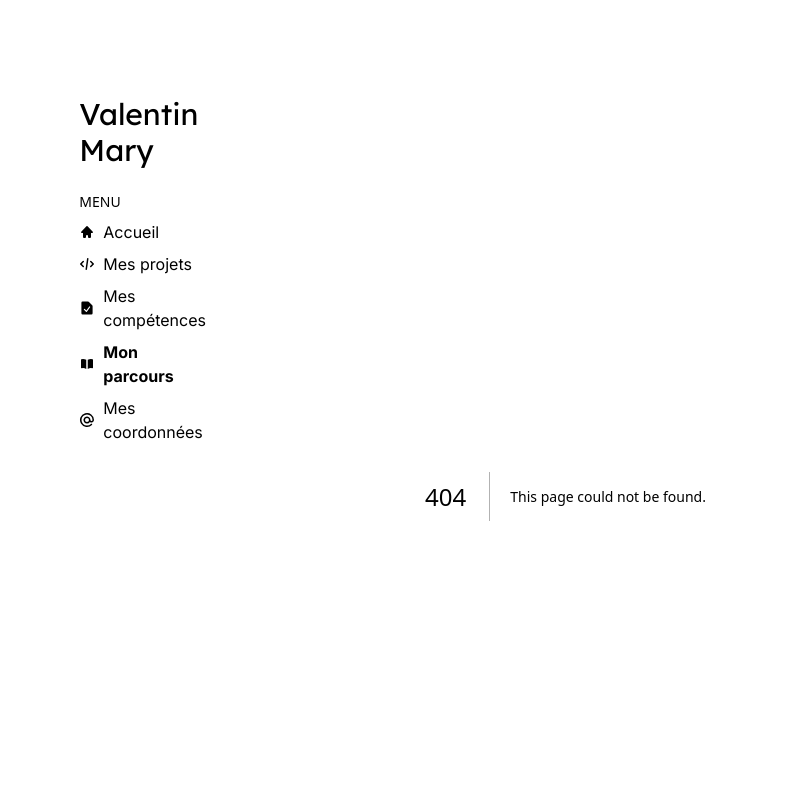
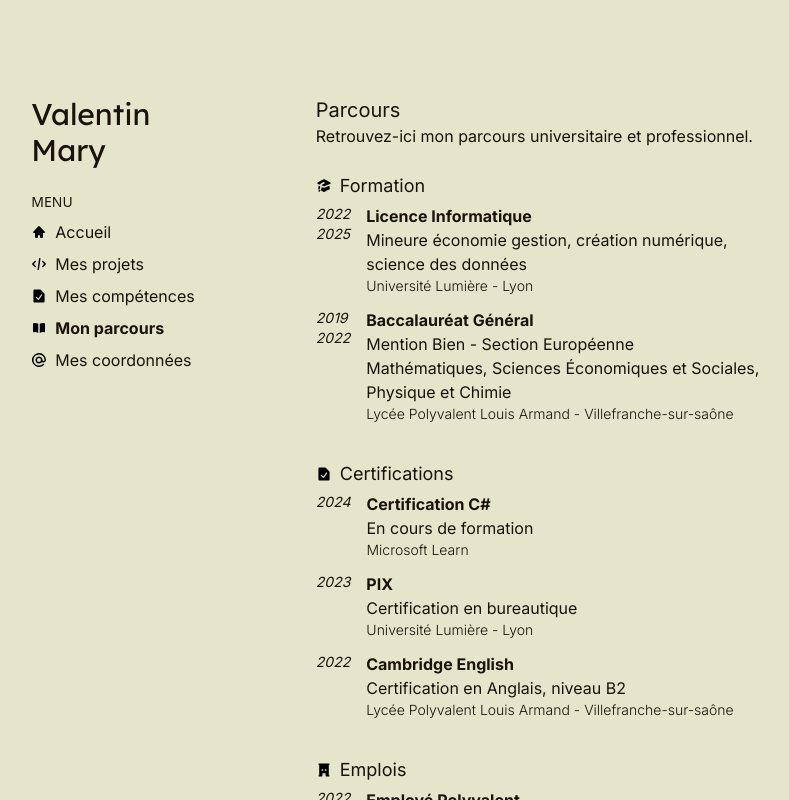
Before and after one commit to Vrock691/Portfolio, a Next.js app: page /job-uni in a window 1280 px wide. Before the commit this address had no page. Shown: the whole page, without its empty margins (230-1019 px from the left). Built offline with nearby package versions, Linux system fonts and the light colour scheme.

Commit message:
feat: ajouts des dernières pages

```diff
--- a/app/components/NavMenu.tsx
+++ b/app/components/NavMenu.tsx
@@ -30,7 +30,7 @@ export function NavMenuElement({
     let selected = pathname.endsWith(path.toString());
     return (
         <Link key={`${name}`} href={path}>
-            <div className="flex w-full items-center justify-between gap-2 rounded border border-neutral-200 px-4 py-4 dark:border-neutral-700 md:border-none md:p-0 my-2">
+            <div className="flex w-full items-center justify-between gap-2 rounded border border-[--text-color] px-4 py-4 dark:border-neutral-700 md:border-none md:p-0 my-2">
                 <Image
                 src={icon}
                 alt=""
--- /dev/null
+++ b/app/contact/page.tsx
@@ -0,0 +1,29 @@
+import Link from "next/link";
+
+export default function Contact() {
+    return (
+      <div>
+        <Link key={``} href={'/'} className='flex items-center my-4 gap-2 md:hidden'>
+          <svg xmlns="http://www.w3.org/2000/svg" viewBox="0 0 16 16" fill="currentColor" className="size-4"><path fill-rule="evenodd" d="M12.5 9.75A2.75 2.75 0 0 0 9.75 7H4.56l2.22 2.22a.75.75 0 1 1-1.06 1.06l-3.5-3.5a.75.75 0 0 1 0-1.06l3.5-3.5a.75.75 0 0 1 1.06 1.06L4.56 5.5h5.19a4.25 4.25 0 0 1 0 8.5h-1a.75.75 0 0 1 0-1.5h1a2.75 2.75 0 0 0 2.75-2.75Z" clip-rule="evenodd" /></svg>
+          <p className='text-sm font-bold'>Retourner à l'accueil</p>
+        </Link>
+        <h1 className='text-xl'>Coordonnées</h1>
+        <p>Je serai ravi de discuter/connecter avec vous.</p>
+        <br />
+        <a href="https://www.linkedin.com/in/valentin-mary" className="flex items-center gap-2 mb-2">
+            <svg xmlns="http://www.w3.org/2000/svg" aria-label="LinkedIn" role="img" viewBox="0 0 512 512" className="size-7 fill-[--text-color] basis-10"><circle cx="142" cy="138" r="37" /><path stroke="var(--text-color)" stroke-width="66" d="M244 194v198M142 194v198" /><path d="M276 282c0-20 13-40 36-40 24 0 33 18 33 45v105h66V279c0-61-32-89-76-89-34 0-51 19-59 32" /></svg>
+            <p>Profil LinkedIn</p>
+        </a>
+        <a href="mailto:valentin.mary@proton.me" className="flex items-center gap-2 mb-1.5">
+            <svg xmlns="http://www.w3.org/2000/svg" viewBox="0 0 20 20" fill="currentColor" className="size-6 basis-10">
+                <path fillRule="evenodd" d="M5.404 14.596A6.5 6.5 0 1 1 16.5 10a1.25 1.25 0 0 1-2.5 0 4 4 0 1 0-.571 2.06A2.75 2.75 0 0 0 18 10a8 8 0 1 0-2.343 5.657.75.75 0 0 0-1.06-1.06 6.5 6.5 0 0 1-9.193 0ZM10 7.5a2.5 2.5 0 1 0 0 5 2.5 2.5 0 0 0 0-5Z" clipRule="evenodd" />
+            </svg>
+            <p>Email</p>
+        </a>
+        <a href="https://github.com/Vrock691" className="flex items-center gap-2 mb-2">
+            <svg xmlns="http://www.w3.org/2000/svg" aria-label="GitHub" role="img" viewBox="0 0 512 512" className="size-6 fill-[--text-color] basis-10"><path d="M335 499c14 0 12 17 12 17H165s-2-17 12-17c13 0 16-6 16-12l-1-44c-71 16-86-34-86-34-12-30-28-37-28-37-24-16 1-16 1-16 26 2 40 26 40 26 22 39 59 28 74 22 2-17 9-28 16-35-57-6-116-28-116-126 0-28 10-51 26-69-3-6-11-32 3-67 0 0 21-7 70 26 42-12 86-12 128 0 49-33 70-26 70-26 14 35 6 61 3 67 16 18 26 41 26 69 0 98-60 120-117 126 10 8 18 24 18 48l-1 70c0 6 3 12 16 12z" /></svg>
+            <p className="pt-1">Github</p>
+        </a>
+      </div>
+    );
+  }
--- /dev/null
+++ b/app/job-uni/page.tsx
@@ -0,0 +1,111 @@
+import Link from "next/link";
+import Image from "next/image";
+
+export default function JobUni() {
+    return (
+        <div>
+            <Link key={``} href={'/'} className='flex items-center my-4 gap-2 md:hidden'>
+                <svg xmlns="http://www.w3.org/2000/svg" viewBox="0 0 16 16" fill="currentColor" className="size-4"><path fill-rule="evenodd" d="M12.5 9.75A2.75 2.75 0 0 0 9.75 7H4.56l2.22 2.22a.75.75 0 1 1-1.06 1.06l-3.5-3.5a.75.75 0 0 1 0-1.06l3.5-3.5a.75.75 0 0 1 1.06 1.06L4.56 5.5h5.19a4.25 4.25 0 0 1 0 8.5h-1a.75.75 0 0 1 0-1.5h1a2.75 2.75 0 0 0 2.75-2.75Z" clip-rule="evenodd" /></svg>
+                <p className='text-sm font-bold'>Retourner à l'accueil</p>
+            </Link>
+            <h1 className='text-xl'>Parcours</h1>
+            <p>Retrouvez-ici mon parcours universitaire et professionnel.</p>
+            <br />
+            <div className="flex gap-2 items-center mb-1">
+                <Image
+                    src="/academic.svg"
+                    alt=""
+                    className="dark:invert"
+                    width={16}
+                    height={16}
+                />
+                <h2 className="text-lg">Formation</h2>
+            </div>
+            <ul>
+                <li className="flex gap-4 mb-3">
+                    <p className="text-sm italic">2022<br />2025</p>
+                    <div>
+                        <p className="font-bold">Licence Informatique</p>
+                        <p>Mineure économie gestion, création numérique, science des données</p>
+                        <p className="text-sm font-light">Université Lumière - Lyon</p>
+                    </div>
+                </li>
+                <li className="flex gap-4 mb-3">
+                    <p className="text-sm italic">2019<br />2022</p>
+                    <div>
+                        <p className="font-bold">Baccalauréat Général</p>
+                        <p>Mention Bien - Section Européenne<br />Mathématiques, Sciences Économiques et Sociales, Physique et Chimie</p>
+                        <p className="text-sm font-light">Lycée Polyvalent Louis Armand - Villefranche-sur-saône</p>
+                    </div>
+                </li>
+            </ul>
+            <br />
+            <div className="flex gap-2 items-center mb-1">
+                <Image
+                    src="/document_check.svg"
+                    alt=""
+                    className="dark:invert"
+                    width={16}
+                    height={16}
+                />
+                <h2 className="text-lg">Certifications</h2>
+            </div>
+            <ul>
+                <li className="flex gap-4 mb-3">
+                    <p className="text-sm italic">2024</p>
+                    <div>
+                        <p className="font-bold">Certification C#</p>
+                        <p>En cours de formation</p>
+                        <p className="text-sm font-light">Microsoft Learn</p>
+                    </div>
+                </li>
+                <li className="flex gap-4 mb-3">
+                    <p className="text-sm italic">2023</p>
+                    <div>
+                        <p className="font-bold">PIX</p>
+                        <p>Certification en bureautique</p>
+                        <p className="text-sm font-light">Université Lumière - Lyon</p>
+                    </div>
+                </li>
+                <li className="flex gap-4 mb-3">
+                    <p className="text-sm italic">2022</p>
+                    <div>
+                        <p className="font-bold">Cambridge English</p>
+                        <p>Certification en Anglais, niveau B2</p>
+                        <p className="text-sm font-light">Lycée Polyvalent Louis Armand - Villefranche-sur-saône</p>
+                    </div>
+                </li>
+            </ul>
+            <br />
+            <div className="flex gap-2 items-center mb-1">
+                <Image
+                    src="/briefcase.svg"
+                    alt=""
+                    className="dark:invert"
+                    width={16}
+                    height={16}
+                />
+                <h2 className="text-lg">Emplois</h2>
+            </div>
+            <ul>
+                <li className="flex gap-4 mb-3">
+                    <p className="text-sm italic">2022<br />auj.</p>
+                    <div>
+                        <p className="font-bold">Employé Polyvalent</p>
+                        <p>Entretient des locaux et espaces vert - Récéption - Garde d'enfants</p>
+                        <p className="text-sm font-light">Manoir de la garde - Jarnioux</p>
+                    </div>
+                </li>
+                <li className="flex gap-4  mb-3">
+                    <p className="text-sm italic">2022</p>
+                    <div>
+                        <p className="font-bold">Gestionnaire Locatif Junior</p>
+                        <p>Service Clientèle Locative - Support téléphonique et mail - Dialogues entre les bailleurs, locataires et prestataires.</p>
+                        <p className="text-sm font-light">Coquillat Immobilier - Villefranche-sur-saône</p>
+                    </div>
+                </li>
+            </ul>
+            <br />
+        </div>
+    );
+}
--- a/app/layout.tsx
+++ b/app/layout.tsx
@@ -19,8 +19,8 @@ export default function RootLayout({
   return (
     <html lang="fr">
       <body className={`${inter.className} flex justify-center md:overflow-hidden`}>
-        <div className="w-full lg:w-2/3 md:flex m-6 md:m-0">
-          <div className="flex flex-col md:basis-1/3 items-start scrollbar md:p-12 lg:p-24">
+        <div className="w-full lg:w-2/3 md:flex m-6 md:m-0 md:gap-12 md:px-12">
+          <div className="flex flex-col md:basis-1/3 items-start scrollbar md:py-12 lg:py-24">
             <Logo />
             <div className="hidden md:block">
               <NavMenu/>
--- a/app/lib/projects.ts
+++ b/app/lib/projects.ts
@@ -4,7 +4,7 @@ export const projects = [
         invertLogo: true,
         name: "Portfolio",
         desc: "Ce site internet.",
-        languages: ["NextJS", "Tailwind Css", "Firebase", "Github Actions"],
+        languages: ["NextJS", "TailwindCSS", "Firebase", "Github Actions"],
         active: true,
         source: "https://github.com/Vrock691/Portfolio",
         website: null,
--- a/app/projects/page.tsx
+++ b/app/projects/page.tsx
@@ -16,7 +16,7 @@ export default function Projects() {
         <p className='text-sm font-bold'>Retourner à l'accueil</p>
       </Link>
       <h1 className='text-xl'>Projets</h1>
-      <p>Voici une liste non-exaustive de mes derniers projets personnels.</p>
+      <p>Voici une liste de mes derniers projets personnels.</p>
       {
         projects.map((IprojectData) =>
           <ProjectCard projectData={IprojectData}></ProjectCard>
--- a/app/skills/page.tsx
+++ b/app/skills/page.tsx
@@ -10,7 +10,7 @@ export default function Skills() {
             <p className='text-sm font-bold'>Retourner à l'accueil</p>
         </Link>
         <h1 className='text-xl'>Compétences</h1>
-        <p>Voici une liste des quelques langages et technologies que je maitrise.</p>
+        <p>Voici une liste des langages et technologies que je maitrise.</p>
         <br />
         <div className="flex gap-2 items-center mb-1">
             <Image
@@ -110,6 +110,7 @@ export default function Skills() {
                 )
             }
         </div>
+        <br />
     </div>
   );
 }
```
Also changed, not shown: public/briefcase.svg (added), public/document_check.svg (added).
